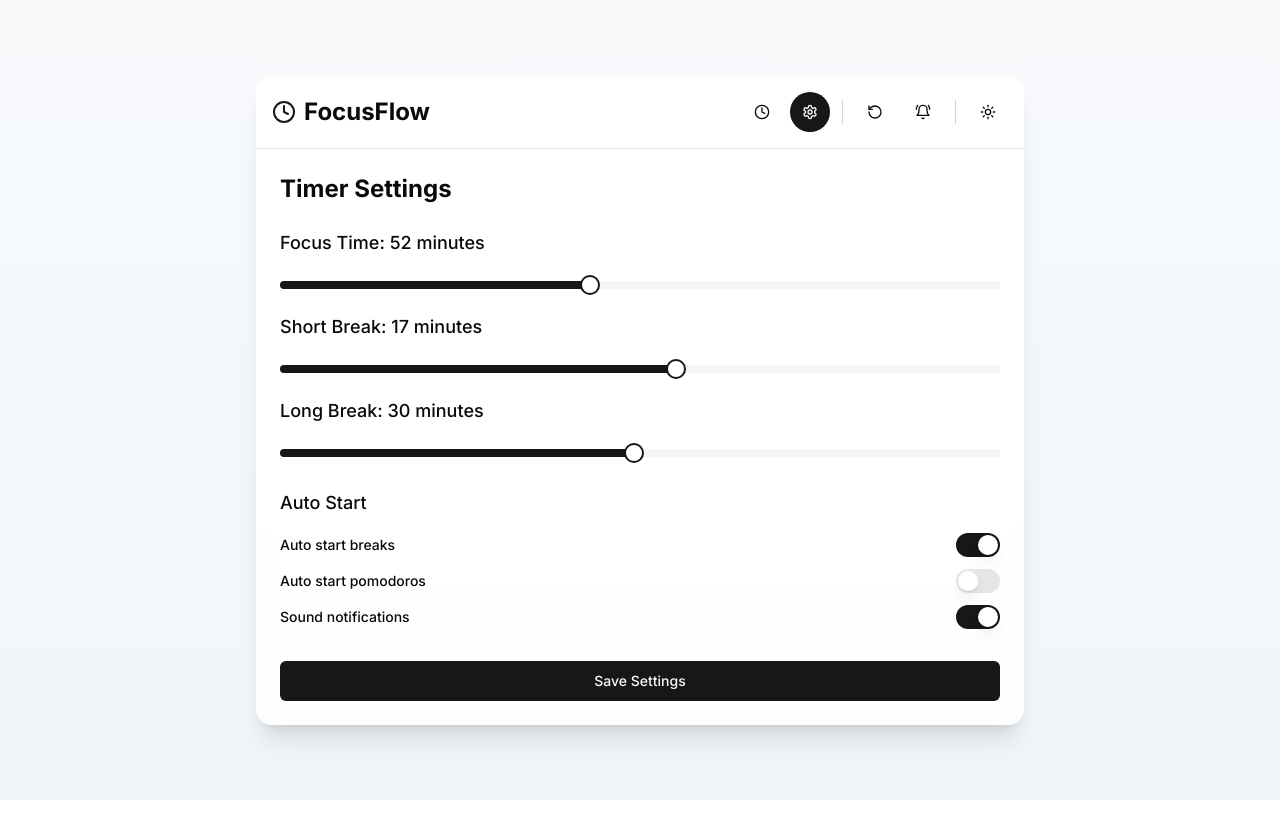
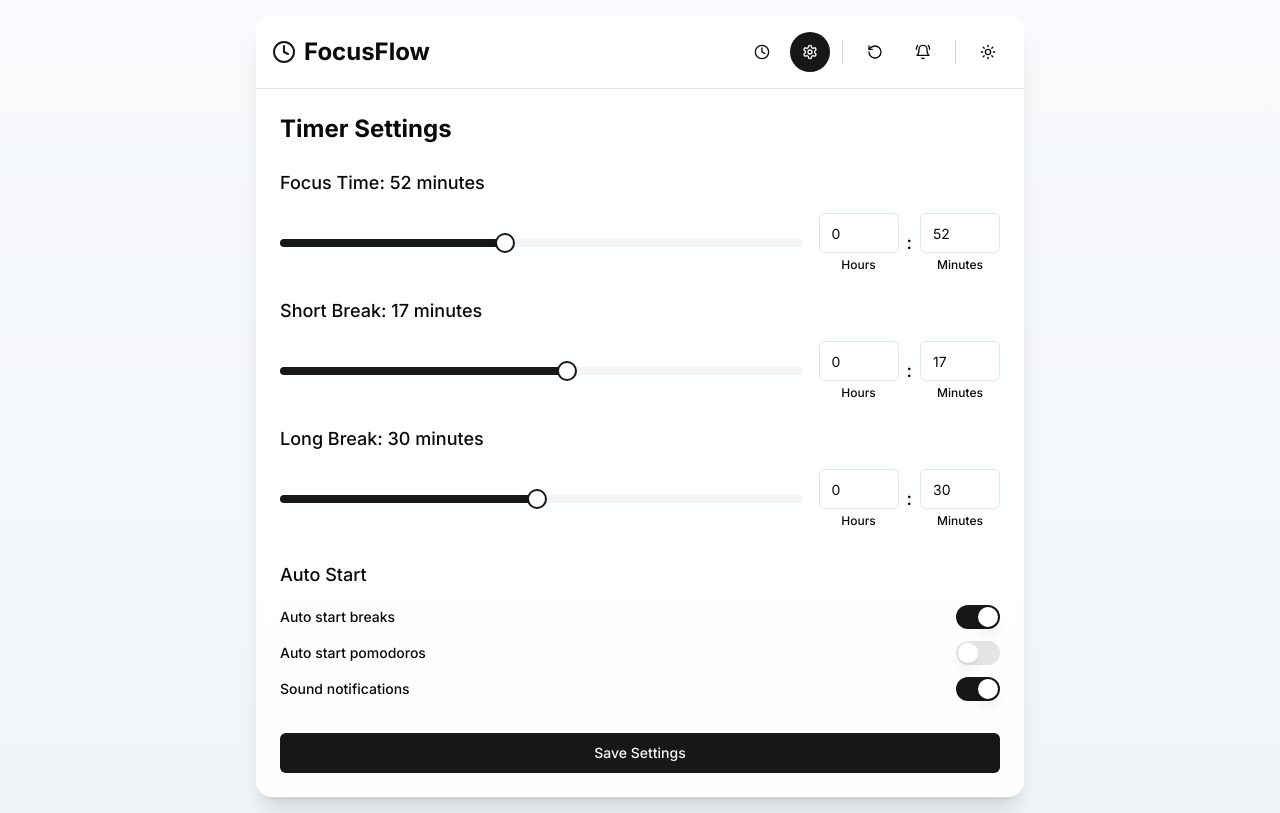
Before and after one commit to praveenakamrshadow/FocusFlow, a Next.js app: page / in a window 1280 px wide. Both pictures are taken after a click on the button 810 px from the left and 88 px from the top of the page. Built offline with nearby package versions, Linux system fonts and the light colour scheme.

Commit message:
feat(Timer Settings) : enhance timer settings UI with time input fields for hours and minutes, and add onSave callback for better state management

```diff
--- a/app/page.tsx
+++ b/app/page.tsx
@@ -284,6 +284,7 @@ export default function Home() {
                             <TimerSettings
                                 settings={timerSettings}
                                 onUpdateSettings={handleUpdateSettings}
+                                onSave={() => setActiveTab('timer')}
                             />
                         </TabsContent>
                     </Tabs>
--- a/components/timer-settings.tsx
+++ b/components/timer-settings.tsx
@@ -5,6 +5,7 @@ import { Button } from '@/components/ui/button';
 import { Label } from '@/components/ui/label';
 import { Switch } from '@/components/ui/switch';
 import { Slider } from '@/components/ui/slider';
+import { Input } from '@/components/ui/input';
 
 interface TimerSettingsProps {
     settings: {
@@ -16,11 +17,92 @@ interface TimerSettingsProps {
         notifications: boolean;
     };
     onUpdateSettings: (settings: any) => void;
+    onSave?: () => void;
+}
+
+interface TimeInputProps {
+    label: string;
+    value: number;
+    onChange: (value: number) => void;
+    max: number;
+}
+
+function TimeInput({ label, value, onChange, max }: TimeInputProps) {
+    const hours = Math.floor(value / 60);
+    const minutes = value % 60;
+
+    const handleHoursChange = (e: React.ChangeEvent<HTMLInputElement>) => {
+        const newHours = Math.min(
+            Math.max(0, parseInt(e.target.value) || 0),
+            Math.floor(max / 60)
+        );
+        const newTotal = newHours * 60 + minutes;
+        onChange(Math.max(1, newTotal));
+    };
+
+    const handleMinutesChange = (e: React.ChangeEvent<HTMLInputElement>) => {
+        const newMinutes = Math.min(
+            Math.max(0, parseInt(e.target.value) || 0),
+            59
+        );
+        const newTotal = hours * 60 + newMinutes;
+        onChange(Math.max(1, newTotal));
+    };
+
+    return (
+        <div className="space-y-4">
+            <h3 className="text-lg font-medium">
+                {label}: {value} minutes
+            </h3>
+            <div className="flex items-center gap-4 mb-2">
+                <div className="flex-1">
+                    <Slider
+                        value={[value]}
+                        min={1}
+                        max={max}
+                        step={1}
+                        onValueChange={(val) => onChange(Math.max(1, val[0]))}
+                        className="w-full"
+                    />
+                </div>
+                <div className="flex items-center gap-2 min-w-[180px]">
+                    <div className="flex flex-col">
+                        <Input
+                            type="number"
+                            value={hours}
+                            onChange={handleHoursChange}
+                            min={0}
+                            max={Math.floor(max / 60)}
+                            className="w-20"
+                        />
+                        <Label className="text-xs text-center mt-1">
+                            Hours
+                        </Label>
+                    </div>
+                    <span className="text-lg font-medium">:</span>
+                    <div className="flex flex-col">
+                        <Input
+                            type="number"
+                            value={minutes}
+                            onChange={handleMinutesChange}
+                            min={0}
+                            max={59}
+                            className="w-20"
+                        />
+                        <Label className="text-xs text-center mt-1">
+                            Minutes
+                        </Label>
+                    </div>
+                </div>
+            </div>
+        </div>
+    );
 }
 
 export function TimerSettings({
     settings,
     onUpdateSettings,
+    onSave,
 }: TimerSettingsProps) {
     const [focusTime, setFocusTime] = useState(settings.focusTime);
     const [shortBreakTime, setShortBreakTime] = useState(
@@ -46,14 +128,15 @@ export function TimerSettings({
 
     const handleSave = () => {
         const newSettings = {
-            focusTime,
-            shortBreakTime,
-            longBreakTime,
+            focusTime: Math.max(1, focusTime),
+            shortBreakTime: Math.max(1, shortBreakTime),
+            longBreakTime: Math.max(1, longBreakTime),
             autoStartBreaks,
             autoStartPomodoros,
             notifications,
         };
         onUpdateSettings(newSettings);
+        onSave?.();
     };
 
     return (
@@ -62,40 +145,25 @@ export function TimerSettings({
 
             <div className="space-y-8">
                 <div className="space-y-6">
-                    <h3 className="text-lg font-medium">
-                        Focus Time: {focusTime} minutes
-                    </h3>
-                    <Slider
-                        value={[focusTime]}
-                        min={1}
+                    <TimeInput
+                        label="Focus Time"
+                        value={focusTime}
+                        onChange={setFocusTime}
                         max={120}
-                        step={1}
-                        onValueChange={(value) => setFocusTime(value[0])}
-                        className="w-full"
                     />
 
-                    <h3 className="text-lg font-medium">
-                        Short Break: {shortBreakTime} minutes
-                    </h3>
-                    <Slider
-                        value={[shortBreakTime]}
-                        min={1}
+                    <TimeInput
+                        label="Short Break"
+                        value={shortBreakTime}
+                        onChange={setShortBreakTime}
                         max={30}
-                        step={1}
-                        onValueChange={(value) => setShortBreakTime(value[0])}
-                        className="w-full"
                     />
 
-                    <h3 className="text-lg font-medium">
-                        Long Break: {longBreakTime} minutes
-                    </h3>
-                    <Slider
-                        value={[longBreakTime]}
-                        min={1}
+                    <TimeInput
+                        label="Long Break"
+                        value={longBreakTime}
+                        onChange={setLongBreakTime}
                         max={60}
-                        step={1}
-                        onValueChange={(value) => setLongBreakTime(value[0])}
-                        className="w-full"
                     />
                 </div>
 
```
